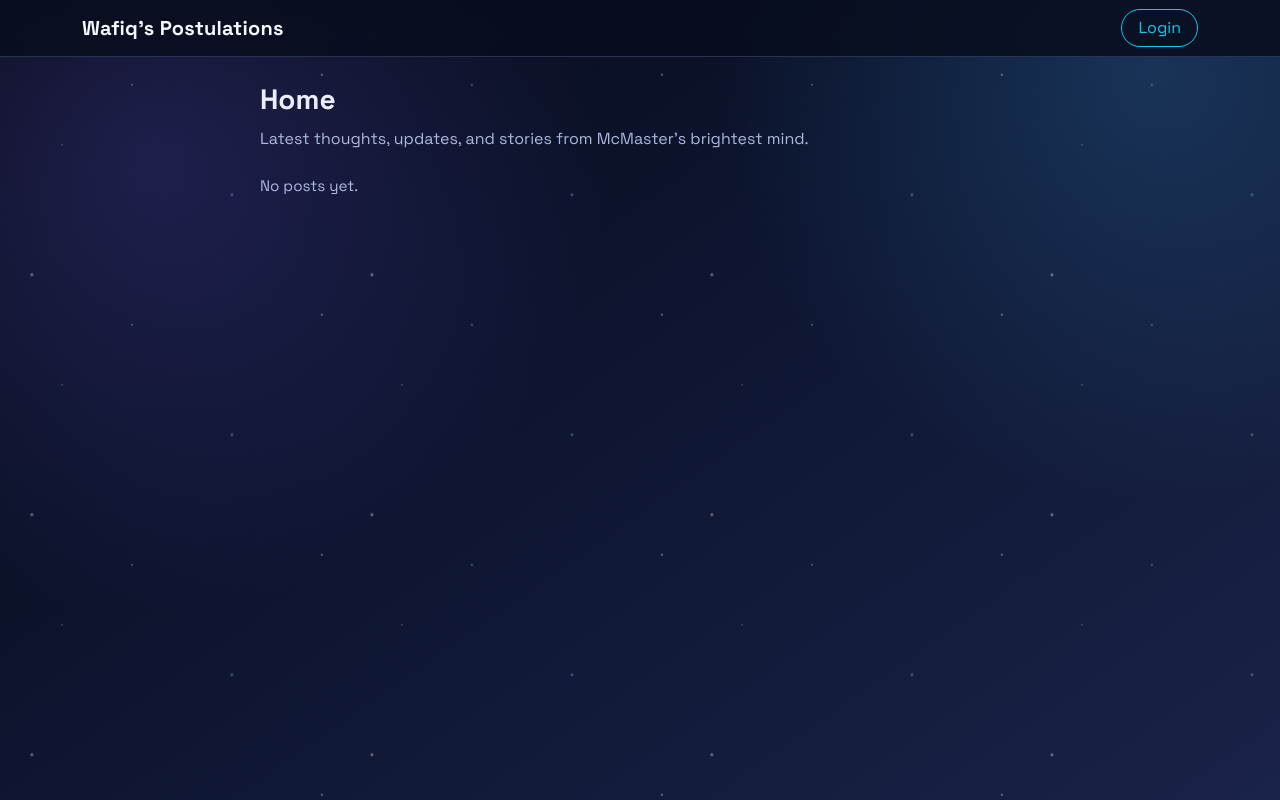
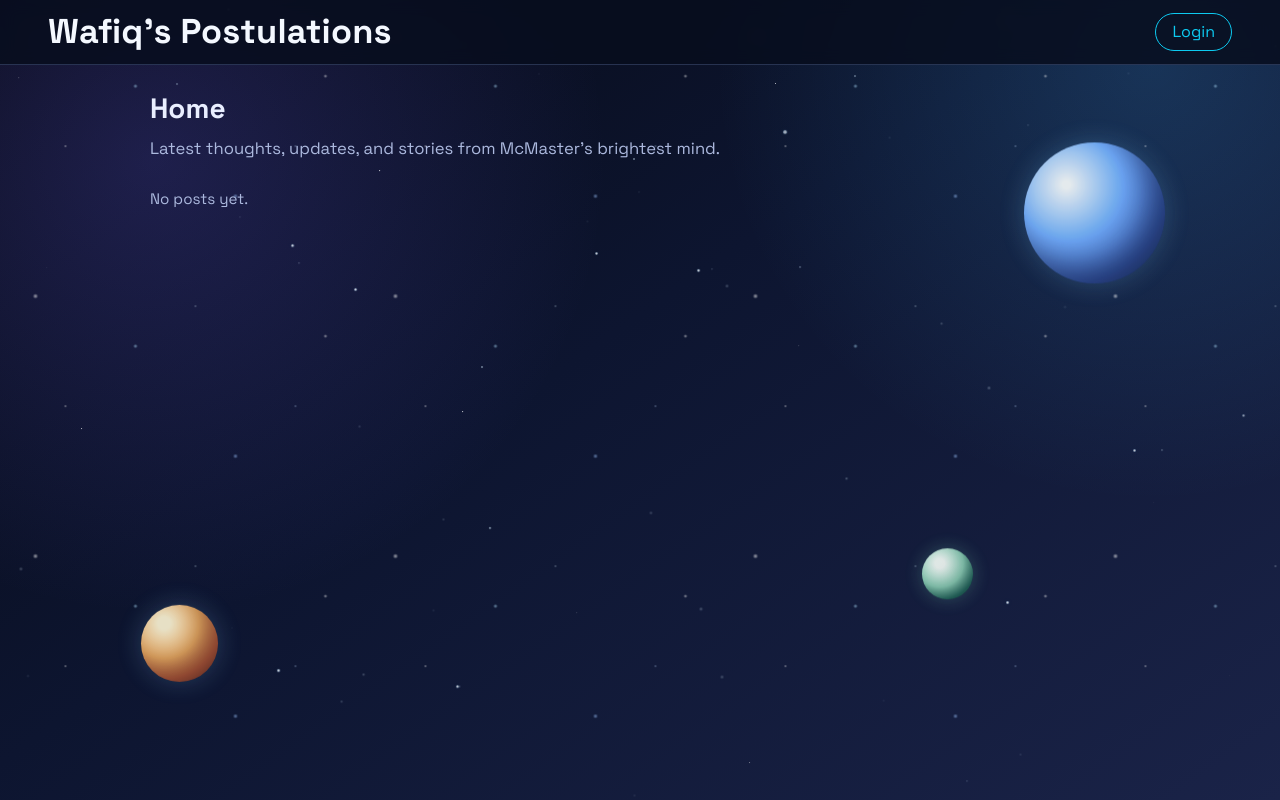
Before and after one commit to aysuri-0807/Wafiqs_Blog-, a PHP site: page / in a window 1280 px wide. Run offline with PHP 8.4, Linux system fonts and the light colour scheme; data that the repository does not hold is empty.

Commit message:
Updated stylistic features

```diff
--- a/css/styles.css
+++ b/css/styles.css
@@ -17,6 +17,8 @@ body {
 	margin: 0;
 	min-height: 100vh;
 	font-family: "Space Grotesk", "Segoe UI", Tahoma, Geneva, Verdana, sans-serif;
+	font-size: 1.08rem;
+	line-height: 1.65;
 	color: var(--cosmic-text);
 	background:
 		radial-gradient(circle at 12% 20%, rgba(109, 95, 242, 0.22), transparent 35%),
@@ -26,20 +28,170 @@ body {
 	overflow-x: hidden;
 }
 
+h1,
+h2,
+h3,
+h4,
+h5,
+h6,
+.h1,
+.h2,
+.h3,
+.h4,
+.h5,
+.h6 {
+	line-height: 1.3;
+}
+
+h1,
+.h1 {
+	font-size: clamp(2rem, 4vw, 2.8rem);
+}
+
+h2,
+.h2 {
+	font-size: clamp(1.6rem, 3vw, 2.1rem);
+}
+
+h3,
+.h3 {
+	font-size: clamp(1.35rem, 2.5vw, 1.75rem);
+}
+
 .space-stars {
 	position: fixed;
 	inset: 0;
 	pointer-events: none;
 	background-image:
-		radial-gradient(2px 2px at 20px 30px, rgba(255, 255, 255, 0.85), transparent),
-		radial-gradient(1.5px 1.5px at 120px 80px, rgba(165, 215, 255, 0.8), transparent),
-		radial-gradient(1px 1px at 50px 140px, rgba(255, 255, 255, 0.75), transparent),
-		radial-gradient(2px 2px at 220px 190px, rgba(142, 180, 255, 0.8), transparent),
-		radial-gradient(1.5px 1.5px at 310px 70px, rgba(255, 255, 255, 0.8), transparent);
-	background-size: 340px 240px;
+		radial-gradient(2.7px 2.7px at 20px 30px, rgba(255, 255, 255, 0.96), transparent),
+		radial-gradient(2.2px 2.2px at 120px 80px, rgba(177, 226, 255, 0.94), transparent),
+		radial-gradient(1.5px 1.5px at 50px 140px, rgba(255, 255, 255, 0.85), transparent),
+		radial-gradient(2.5px 2.5px at 220px 190px, rgba(159, 198, 255, 0.92), transparent),
+		radial-gradient(1.9px 1.9px at 310px 70px, rgba(255, 255, 255, 0.9), transparent),
+		radial-gradient(1.2px 1.2px at 180px 40px, rgba(220, 242, 255, 0.8), transparent),
+		radial-gradient(1.4px 1.4px at 280px 140px, rgba(193, 218, 255, 0.75), transparent);
+	background-size: 360px 260px;
 	animation: twinkle 8s ease-in-out infinite;
 	z-index: 0;
-	opacity: 0.8;
+	opacity: 0.96;
+	will-change: transform, opacity, filter;
+}
+
+.space-orbits {
+	position: fixed;
+	inset: 0;
+	pointer-events: none;
+	z-index: 0;
+	overflow: hidden;
+	will-change: transform;
+}
+
+.space-sparkles {
+	position: fixed;
+	inset: 0;
+	pointer-events: none;
+	z-index: 0;
+	overflow: hidden;
+	will-change: transform;
+}
+
+.sparkle-star {
+	position: absolute;
+	border-radius: 50%;
+	background: radial-gradient(circle, rgba(255, 255, 255, 0.98) 0%, rgba(188, 225, 255, 0.5) 65%, rgba(188, 225, 255, 0) 100%);
+	opacity: 0.22;
+	transform: scale(0.75);
+	animation-name: sparklePulse;
+	animation-duration: var(--sparkle-duration, 3.4s);
+	animation-delay: var(--sparkle-delay, 0s);
+	animation-timing-function: ease-in-out;
+	animation-iteration-count: infinite;
+	filter: drop-shadow(0 0 4px rgba(192, 230, 255, 0.22));
+	will-change: opacity, transform;
+}
+
+.sparkle-star.is-flare {
+	opacity: 1;
+	transform: scale(1.35);
+	filter: drop-shadow(0 0 11px rgba(214, 238, 255, 0.78));
+	transition: transform 0.26s ease, opacity 0.26s ease, filter 0.26s ease;
+}
+
+.planet {
+	position: absolute;
+	border-radius: 50%;
+	box-shadow: inset -16px -18px 24px rgba(0, 0, 0, 0.28), 0 0 28px rgba(138, 204, 255, 0.26);
+	opacity: 0.9;
+}
+
+.planet-primary {
+	width: clamp(120px, 11vw, 180px);
+	height: clamp(120px, 11vw, 180px);
+	right: clamp(4%, 9vw, 13%);
+	top: clamp(16%, 19vh, 24%);
+	background: radial-gradient(circle at 30% 30%, #fbffff 3%, #82b8ff 37%, #3b5aa8 72%, #1f2c58 100%);
+	filter: saturate(1.15);
+	animation: planetFloat 15s ease-in-out infinite;
+}
+
+.planet-secondary {
+	width: clamp(64px, 6vw, 94px);
+	height: clamp(64px, 6vw, 94px);
+	left: clamp(6%, 11vw, 15%);
+	bottom: clamp(11%, 14vh, 18%);
+	background: radial-gradient(circle at 30% 24%, #fff7d6 8%, #ffb869 44%, #d66a45 70%, #6f2c26 100%);
+	animation: planetFloat 12s ease-in-out infinite reverse;
+}
+
+.planet-tertiary {
+	width: clamp(44px, 4vw, 66px);
+	height: clamp(44px, 4vw, 66px);
+	right: clamp(18%, 24vw, 30%);
+	bottom: clamp(22%, 25vh, 32%);
+	background: radial-gradient(circle at 35% 30%, #f7fff9 10%, #9de9cb 48%, #2c7f6f 74%, #14473e 100%);
+	box-shadow: inset -10px -12px 20px rgba(0, 0, 0, 0.24), 0 0 20px rgba(140, 234, 196, 0.28);
+	animation: planetFloat 9.5s ease-in-out infinite;
+}
+
+.galaxy-core {
+	position: absolute;
+	width: clamp(160px, 15vw, 250px);
+	height: clamp(80px, 8vw, 130px);
+	left: clamp(46%, 56vw, 66%);
+	bottom: clamp(9%, 10vh, 16%);
+	border-radius: 100%;
+	transform: rotate(-16deg);
+	background:
+		radial-gradient(ellipse at center, rgba(244, 247, 255, 0.82) 0%, rgba(142, 170, 255, 0.46) 35%, rgba(93, 120, 198, 0.16) 62%, rgba(46, 66, 128, 0) 100%);
+	filter: blur(0.2px);
+	animation: galaxyPulse 10s ease-in-out infinite;
+	display: none;
+}
+
+.orbit-ring {
+	position: absolute;
+	border: 1px solid rgba(183, 217, 255, 0.28);
+	border-radius: 50%;
+	transform: rotate(-20deg);
+	filter: drop-shadow(0 0 10px rgba(166, 213, 255, 0.18));
+}
+
+.orbit-ring.one {
+	width: clamp(230px, 19vw, 310px);
+	height: clamp(95px, 8vw, 140px);
+	left: clamp(44%, 53vw, 62%);
+	bottom: clamp(7%, 8vh, 14%);
+	animation: slowOrbit 20s linear infinite;
+	display: none;
+}
+
+.orbit-ring.two {
+	width: clamp(160px, 14vw, 240px);
+	height: clamp(72px, 6vw, 112px);
+	left: clamp(48%, 58vw, 67%);
+	bottom: clamp(10%, 10vh, 17%);
+	animation: slowOrbit 14s linear infinite reverse;
+	display: none;
 }
 
 .cosmic-nav {
@@ -48,11 +200,20 @@ body {
 	border-color: var(--cosmic-border) !important;
 	position: relative;
 	z-index: 2;
+	padding-top: 0.5rem;
+	padding-bottom: 0.5rem;
+}
+
+.cosmic-nav .container,
+.cosmic-nav .container-fluid {
+	max-width: none;
 }
 
 .navbar-brand {
 	color: #f4f8ff;
 	letter-spacing: 0.2px;
+	font-size: clamp(1.45rem, 2.8vw, 2.15rem);
+	line-height: 1.1;
 }
 
 .navbar-brand:hover,
@@ -80,15 +241,17 @@ body {
 }
 
 .feed-shell {
-	max-width: 760px;
+	max-width: 980px;
 	margin: 0 auto;
 	position: relative;
 	z-index: 1;
+	will-change: transform;
 }
 
 .feed-subtitle,
 .text-secondary {
 	color: var(--cosmic-muted) !important;
+	font-size: 1.04rem;
 }
 
 #feed-status {
--- a/index.html
+++ b/index.html
@@ -15,9 +15,15 @@
 
 <body>
   <div class="space-stars" aria-hidden="true"></div>
+  <div class="space-sparkles" aria-hidden="true"></div>
+  <div class="space-orbits" aria-hidden="true">
+    <span class="planet planet-primary"></span>
+    <span class="planet planet-secondary"></span>
+    <span class="planet planet-tertiary"></span>
+  </div>
 
   <nav class="navbar navbar-expand-lg border-bottom sticky-top cosmic-nav">
-    <div class="container">
+    <div class="container-fluid px-4 px-lg-5">
       <a class="navbar-brand fw-bold" href="#">Wafiq's Postulations</a>
 
       <div class="ms-auto d-flex align-items-center gap-2">
@@ -66,6 +72,7 @@
   <script src="https://cdn.jsdelivr.net/npm/bootstrap@5.3.3/dist/js/bootstrap.bundle.min.js"
     integrity="sha384-YvpcrYf0tY3lHB60NNkmXc5s9fDVZLESaAA55NDzOxhy9GkcIdslK1eN7N6jIeHz"
     crossorigin="anonymous"></script>
+  <script src="js/cosmos.js"></script>
   <script src="js/index.js"></script>
 </body>
 
--- a/js/index.js
+++ b/js/index.js
@@ -293,21 +293,4 @@ document.addEventListener("DOMContentLoaded", () => {
   fetchAndRenderPosts();
   updateAuthUi();
   wireLogout();
-
-  /** @type {HTMLElement | null} */
-  const starsLayer = document.querySelector(".space-stars");
-  if (!starsLayer) {
-    return;
-  }
-
-  let tick = 0;
-  const driftStars = () => {
-    tick += 1;
-    const x = (tick * 0.03) % 340;
-    const y = (tick * 0.012) % 240;
-    starsLayer.style.backgroundPosition = `${x}px ${y}px`;
-    requestAnimationFrame(driftStars);
-  };
-
-  requestAnimationFrame(driftStars);
 });
```
Also changed, not shown: other parts of css/styles.css (+94 -4 lines), create-comment.html (+8 -1 lines), create-post.html (+8 -1 lines), js/cosmos.js (added, +116 -0 lines), js/post.js (+0 -11 lines), login.php (+8 -1 lines), post.html (+8 -1 lines).
